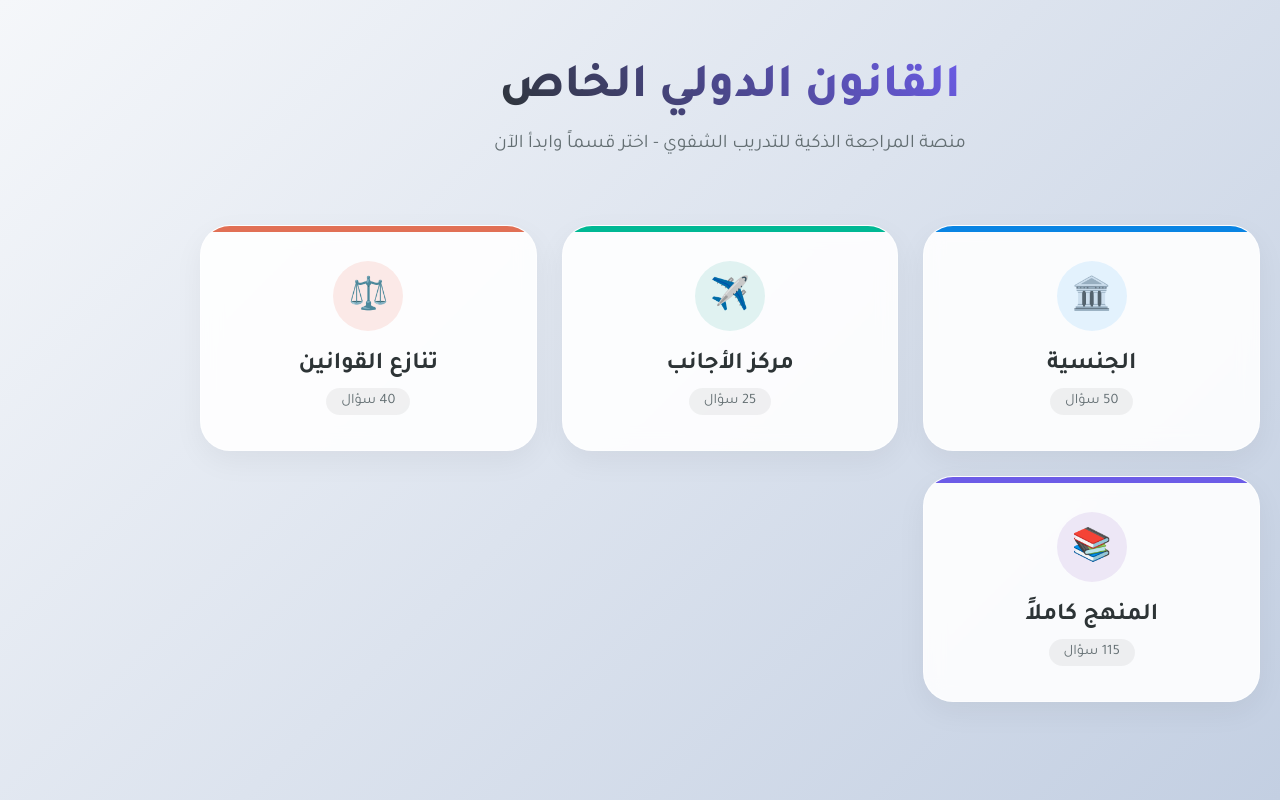
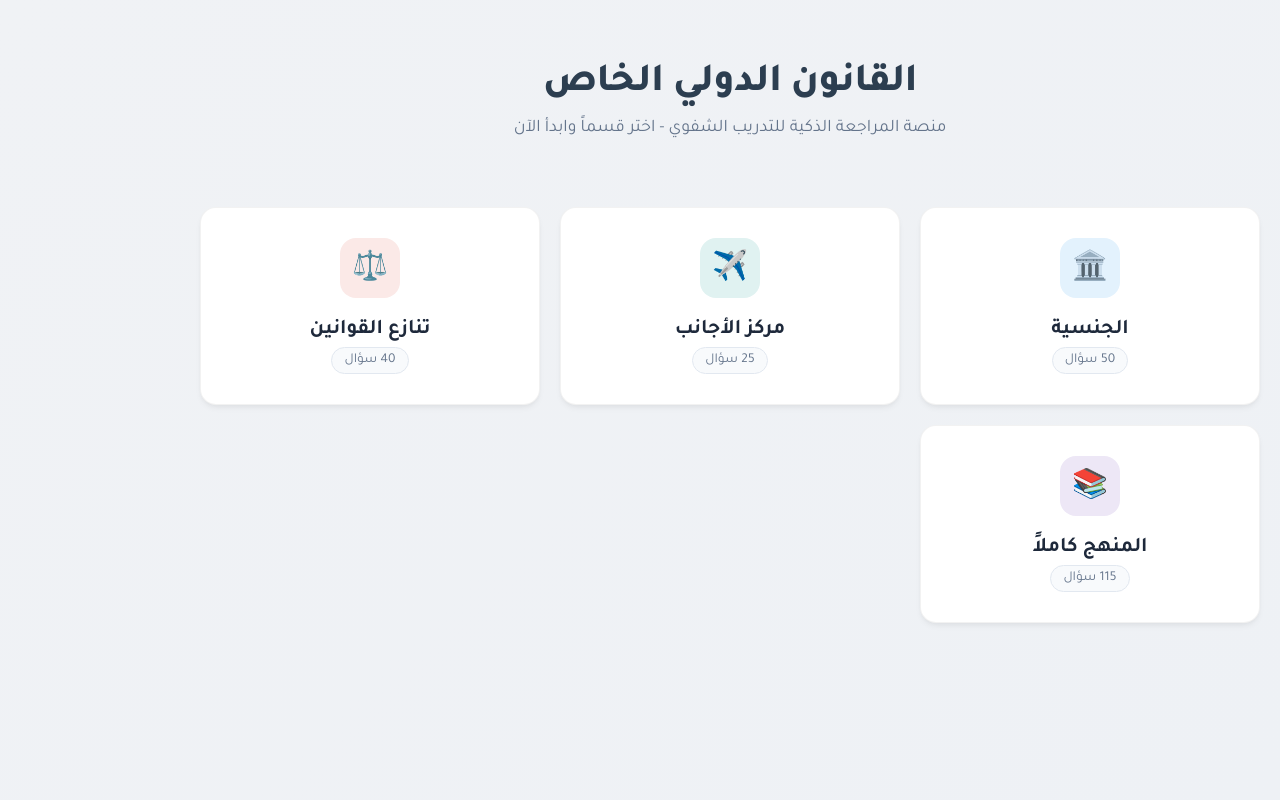
Before and after one commit to hussein34535/low, a Next.js app: page / in a window 1280 px wide. Built offline with nearby package versions, Linux system fonts and the light colour scheme.

Commit message:
Enhance UI to Professional theme and fix navigation

```diff
--- a/app/globals.css
+++ b/app/globals.css
@@ -1,20 +1,30 @@
 :root {
-  /* لوحة ألوان عصرية ومريحة */
-  --bg-gradient: linear-gradient(135deg, #f5f7fa 0%, #c3cfe2 100%);
+  /* نظام ألوان "القانوني المحترف" - Professional Legal Theme */
+  --bg-gradient: linear-gradient(135deg, #f0f2f5 0%, #eef1f5 100%);
+  /* خلفية فاتحة هادئة */
   --card-surface: #ffffff;
-  --text-primary: #2d3436;
-  --text-secondary: #636e72;
+  --text-primary: #1e293b;
+  /* كحلي غامق جداً */
+  --text-secondary: #64748b;
+  /* رمادي أزرق */
 
-  /* ألوان مميزة للأقسام */
-  --accent-main: #6c5ce7;
-  --accent-nation: #0984e3;
-  --accent-foreign: #00b894;
-  --accent-conflict: #e17055;
+  /* ألوان الأقسام - ألوان وقورة */
+  --accent-main: #2c3e50;
+  /* كحلي أساسي */
+  --accent-nation: #2980b9;
+  /* أزرق الجنسية */
+  --accent-foreign: #16a085;
+  /* أخضر فيروزي للأجانب */
+  --accent-conflict: #c0392b;
+  /* أحمر قاني للتنازع */
 
-  --shadow-soft: 0 10px 30px rgba(0, 0, 0, 0.05);
-  --shadow-hover: 0 20px 40px rgba(0, 0, 0, 0.1);
-  --radius-lg: 30px;
-  --radius-md: 20px;
+  /* ظلال ناعمة جداً */
+  --shadow-soft: 0 4px 6px -1px rgba(0, 0, 0, 0.05), 0 2px 4px -1px rgba(0, 0, 0, 0.03);
+  --shadow-hover: 0 20px 25px -5px rgba(0, 0, 0, 0.05), 0 10px 10px -5px rgba(0, 0, 0, 0.02);
+
+  --radius-lg: 16px;
+  /* نصف قطر modern */
+  --radius-md: 12px;
 }
 
 html {
@@ -55,98 +65,81 @@ body {
 }
 
 .hero-section h1 {
-  font-size: 3rem;
+  font-size: 2.5rem;
   margin: 0;
-  background: -webkit-linear-gradient(45deg, #2d3436, #6c5ce7);
-  background-clip: text;
-  -webkit-background-clip: text;
-  -webkit-text-fill-color: transparent;
+  color: var(--accent-main);
   font-weight: 800;
+  letter-spacing: -0.5px;
 }
 
 .hero-section p {
-  font-size: 1.2rem;
+  font-size: 1.1rem;
   color: var(--text-secondary);
-  margin-top: 15px;
+  margin-top: 10px;
   max-width: 600px;
 }
 
 .cards-grid {
   display: grid;
   grid-template-columns: repeat(auto-fit, minmax(260px, 1fr));
-  gap: 25px;
+  gap: 20px;
   width: 100%;
 }
 
 .category-card {
-  background: rgba(255, 255, 255, 0.9);
-  backdrop-filter: blur(10px);
-  padding: 35px 25px;
+  background: var(--card-surface);
+  padding: 30px 25px;
   border-radius: var(--radius-lg);
   box-shadow: var(--shadow-soft);
   cursor: pointer;
-  transition: all 0.3s cubic-bezier(0.4, 0, 0.2, 1);
+  transition: all 0.3s ease;
   display: flex;
   flex-direction: column;
   align-items: center;
   text-align: center;
-  border: 1px solid rgba(255, 255, 255, 0.5);
+  border: 1px solid rgba(0, 0, 0, 0.05);
   position: relative;
   overflow: hidden;
 }
 
-.category-card::before {
-  content: '';
-  position: absolute;
-  top: 0;
-  left: 0;
-  width: 100%;
-  height: 6px;
-  background: var(--card-color);
-  transition: height 0.3s ease;
-}
-
 .category-card:hover {
-  transform: translateY(-10px);
+  transform: translateY(-5px);
   box-shadow: var(--shadow-hover);
-}
-
-.category-card:hover::before {
-  height: 100%;
-  opacity: 0.05;
+  border-color: var(--card-color);
 }
 
 .cat-icon-box {
-  width: 70px;
-  height: 70px;
-  border-radius: 50%;
+  width: 60px;
+  height: 60px;
+  border-radius: 16px;
   background: var(--icon-bg);
   color: var(--card-color);
   display: flex;
   align-items: center;
   justify-content: center;
-  font-size: 2rem;
+  font-size: 1.8rem;
   margin-bottom: 20px;
   transition: transform 0.3s;
 }
 
 .category-card:hover .cat-icon-box {
-  transform: scale(1.1) rotate(5deg);
+  transform: scale(1.1);
 }
 
 .cat-title {
-  font-size: 1.5rem;
+  font-size: 1.3rem;
   font-weight: 700;
-  margin-bottom: 8px;
+  margin-bottom: 5px;
   color: var(--text-primary);
 }
 
 .cat-meta {
-  font-size: 0.9rem;
+  font-size: 0.85rem;
   color: var(--text-secondary);
-  background: rgba(0, 0, 0, 0.05);
-  padding: 5px 15px;
-  border-radius: 15px;
+  background: #f8fafc;
+  padding: 4px 12px;
+  border-radius: 20px;
+  border: 1px solid #e2e8f0;
 }
 
 /* --- شاشة المذاكرة --- */
@@ -156,52 +149,53 @@ body {
   align-items: center;
   width: 100%;
   height: 100%;
-  padding: 15px;
+  padding: 20px;
   box-sizing: border-box;
   overflow: hidden;
 }
 
 .study-header {
   width: 100%;
-  max-width: 1000px;
+  max-width: 900px;
   display: flex;
   justify-content: space-between;
   align-items: center;
-  margin-bottom: 15px;
+  margin-bottom: 20px;
   flex-shrink: 0;
 }
 
 .back-button {
   display: flex;
   align-items: center;
-  gap: 10px;
+  gap: 8px;
   background: white;
-  border: none;
-  padding: 10px 20px;
+  border: 1px solid #e2e8f0;
+  padding: 8px 16px;
   border-radius: var(--radius-md);
   font-family: inherit;
   font-weight: 600;
   color: var(--text-secondary);
   cursor: pointer;
-  box-shadow: var(--shadow-soft);
   transition: all 0.2s;
 }
 
 .back-button:hover {
   color: var(--accent-main);
-  transform: translateX(5px);
+  border-color: var(--accent-main);
+  background: #f8fafc;
 }
 
 /* البطاقة الرئيسية */
 .flashcard-container {
   width: 100%;
-  max-width: 1000px;
+  max-width: 900px;
   flex: 1 1 0;
   min-height: 0;
+  /* Important for flex child to shrink */
   display: flex;
   flex-direction: column;
   position: relative;
-  margin-bottom: 15px;
+  margin-bottom: 20px;
   perspective: 2000px;
 }
 
@@ -210,10 +204,10 @@ body {
   width: 100%;
   height: 100%;
   flex: 1;
-  transition: transform 0.8s;
+  transition: transform 0.6s cubic-bezier(0.4, 0, 0.2, 1);
   transform-style: preserve-3d;
   border-radius: var(--radius-lg);
-  box-shadow: 0 15px 40px rgba(0, 0, 0, 0.1);
+  box-shadow: 0 10px 30px -10px rgba(0, 0, 0, 0.1);
 }
 
 .flashcard-inner.flipped {
@@ -234,53 +228,60 @@ body {
   background: white;
   border-radius: var(--radius-lg);
   overflow-y: auto;
-  border: 1px solid rgba(0, 0, 0, 0.05);
+  border: 1px solid #e2e8f0;
 }
 
+/* Scrollbar Styling */
 .flashcard-face::-webkit-scrollbar {
-  width: 5px;
+  width: 6px;
 }
 
 .flashcard-face::-webkit-scrollbar-thumb {
-  background: #ddd;
+  background: #cbd5e1;
   border-radius: 10px;
 }
 
+.flashcard-face::-webkit-scrollbar-track {
+  background: transparent;
+}
+
 .flashcard-front {
-  background: linear-gradient(to bottom right, #ffffff, #fcfcfc);
+  background: #ffffff;
 }
 
 .flashcard-back {
   transform: rotateY(180deg);
-  background: #f8f9fa;
-  border: 2px solid transparent;
+  background: #ffffff;
+  border-color: var(--accent-main);
+  /* Slight indication it's the answer */
+  border-width: 2px;
 }
 
 .card-tag {
   position: absolute;
-  top: 25px;
-  right: 25px;
-  font-size: 0.85rem;
+  top: 30px;
+  right: 30px;
+  font-size: 0.8rem;
   font-weight: 700;
-  padding: 6px 14px;
-  border-radius: 12px;
-  letter-spacing: 0.5px;
+  padding: 6px 12px;
+  border-radius: 8px;
 }
 
 .card-instruction {
   position: absolute;
   bottom: 25px;
   font-size: 0.8rem;
-  color: #b2bec3;
+  color: #94a3b8;
   animation: pulse 2s infinite;
 }
 
 .content-text {
-  font-size: 1.5rem;
-  line-height: 1.7;
+  font-size: 1.6rem;
+  line-height: 1.6;
   text-align: center;
-  font-weight: 500;
+  font-weight: 600;
   color: var(--text-primary);
+  max-width: 100%;
 }
 
 /* أزرار التحكم */
@@ -288,32 +289,34 @@ body {
   display: flex;
   flex-direction: column;
   align-items: center;
-  gap: 10px;
+  gap: 15px;
   width: 100%;
-  max-width: 800px;
+  max-width: 700px;
   flex-shrink: 0;
-  padding-bottom: 10px;
+  padding-bottom: 20px;
 }
 
 .nav-actions {
   display: flex;
-  gap: 25px;
+  gap: 20px;
   align-items: center;
+  width: 100%;
+  justify-content: center;
 }
 
 .nav-btn {
-  width: 60px;
-  height: 60px;
-  border-radius: 50%;
-  border: none;
+  width: 50px;
+  height: 50px;
+  border-radius: 12px;
+  /* Square with rounded corners looks more pro than circle */
+  border: 1px solid #e2e8f0;
   background: white;
-  box-shadow: 0 10px 20px rgba(0, 0, 0, 0.08);
   cursor: pointer;
-  transition: all 0.25s ease;
+  transition: all 0.2s ease;
   display: flex;
   align-items: center;
   justify-content: center;
-  color: var(--text-primary);
+  color: var(--text-secondary);
 }
 
 .nav-btn svg {
@@ -322,15 +325,16 @@ body {
   fill: currentColor;
 }
 
-.nav-btn:hover {
-  transform: translateY(-5px) scale(1.05);
-  background: var(--active-color);
-  color: white;
-  box-shadow: 0 15px 30px rgba(0, 0, 0, 0.15);
+.nav-btn:hover:not(:disabled) {
+  background: #f1f5f9;
+  color: var(--accent-main);
+  border-color: #cbd5e1;
 }
 
-.nav-btn:active {
-  transform: translateY(0);
+.nav-btn:disabled {
+  opacity: 0.5;
+  cursor: not-allowed;
+  background: #f8fafc;
 }
 
 .progress-container {
@@ -338,13 +342,13 @@ body {
   align-items: center;
   gap: 15px;
   width: 100%;
-  max-width: 400px;
+  max-width: 300px;
 }
 
 .progress-bar-bg {
   flex-grow: 1;
-  height: 8px;
-  background: #dfe6e9;
+  height: 6px;
+  background: #e2e8f0;
   border-radius: 4px;
   overflow: hidden;
 }
@@ -353,37 +357,16 @@ body {
   height: 100%;
   background: var(--accent-main);
   width: 0%;
-  transition: width 0.5s cubic-bezier(0.4, 0, 0.2, 1);
+  transition: width 0.3s ease;
   border-radius: 4px;
 }
 
 .progress-numbers {
-  font-weight: 700;
+  font-weight: 600;
   color: var(--text-secondary);
-  font-size: 0.95rem;
-  min-width: 60px;
+  font-size: 0.9rem;
+  min-width: 50px;
   text-align: left;
-}
-
-.shuffle-btn {
-  background: none;
-  border: 2px solid #dfe6e9;
-  padding: 8px 20px;
-  border-radius: 20px;
-  font-family: inherit;
-  color: var(--text-light);
-  cursor: pointer;
-  font-size: 0.9rem;
-  font-weight: 600;
-  transition: 0.2s;
-  display: flex;
-  align-items: center;
-  gap: 8px;
-}
-
-.shuffle-btn:hover {
-  border-color: var(--accent-conflict);
-  color: var(--accent-conflict);
 }
 
 @keyframes pulse {
@@ -403,7 +386,7 @@ body {
 @keyframes fadeIn {
   from {
     opacity: 0;
-    transform: translateY(20px);
+    transform: translateY(10px);
   }
 
   to {
@@ -412,52 +395,36 @@ body {
   }
 }
 
-.icon-svg {
-  width: 32px;
-  height: 32px;
-}
-
 .mic-btn {
-  background: linear-gradient(135deg, #6c5ce7, #a29bfe);
+  background: var(--accent-main);
   border: none;
-  padding: 15px 30px;
-  border-radius: 50px;
+  padding: 0 40px;
+  height: 50px;
+  border-radius: 12px;
   color: white;
   font-family: inherit;
-  font-size: 1.1rem;
-  font-weight: 700;
+  font-size: 1rem;
+  font-weight: 600;
   cursor: pointer;
   display: flex;
   align-items: center;
+  justify-content: center;
   gap: 10px;
-  box-shadow: 0 10px 20px rgba(108, 92, 231, 0.3);
-  transition: transform 0.2s, box-shadow 0.2s;
-  position: relative;
-  overflow: hidden;
+  box-shadow: 0 4px 6px rgba(44, 62, 80, 0.2);
+  transition: all 0.2s;
+  min-width: 160px;
 }
 
-.mic-btn:hover {
-  transform: translateY(-2px);
-  box-shadow: 0 15px 30px rgba(108, 92, 231, 0.4);
+.mic-btn:hover:not(:disabled) {
+  background: #34495e;
+  transform: translateY(-1px);
 }
 
 .mic-btn.listening {
-  background: #ff7675;
-  animation: pulse-red 1.5s infinite;
-}
-
-@keyframes pulse-red {
-  0% {
-    box-shadow: 0 0 0 0 rgba(255, 118, 117, 0.7);
-  }
-
-  70% {
-    box-shadow: 0 0 0 15px rgba(255, 118, 117, 0);
-  }
-
-  100% {
-    box-shadow: 0 0 0 0 rgba(255, 118, 117, 0);
-  }
+  background: #e74c3c;
+  box-shadow: 0 0 0 3px rgba(231, 76, 60, 0.2);
+  animation: none;
+  /* Removed the childish pulse */
 }
 
 .result-box {
@@ -465,19 +432,18 @@ body {
   padding: 15px;
   border-radius: var(--radius-md);
   width: 100%;
-  box-shadow: var(--shadow-soft);
-  margin-top: 15px;
-  border: 1px solid rgba(0, 0, 0, 0.05);
+  border: 1px solid #e2e8f0;
   text-align: center;
   animation: fadeIn 0.3s;
 }
 
 .result-header {
-  font-size: 1.5rem;
-  font-weight: 800;
+  font-size: 1.2rem;
+  font-weight: 700;
   color: var(--accent-main);
-  margin-bottom: 10px;
+  margin-bottom: 8px;
   display: flex;
-  flex-direction: column;
   align-items: center;
+  justify-content: space-between;
+  padding: 0 10px;
 }
```
Also changed, not shown: app/page.js (+5 -6 lines).
